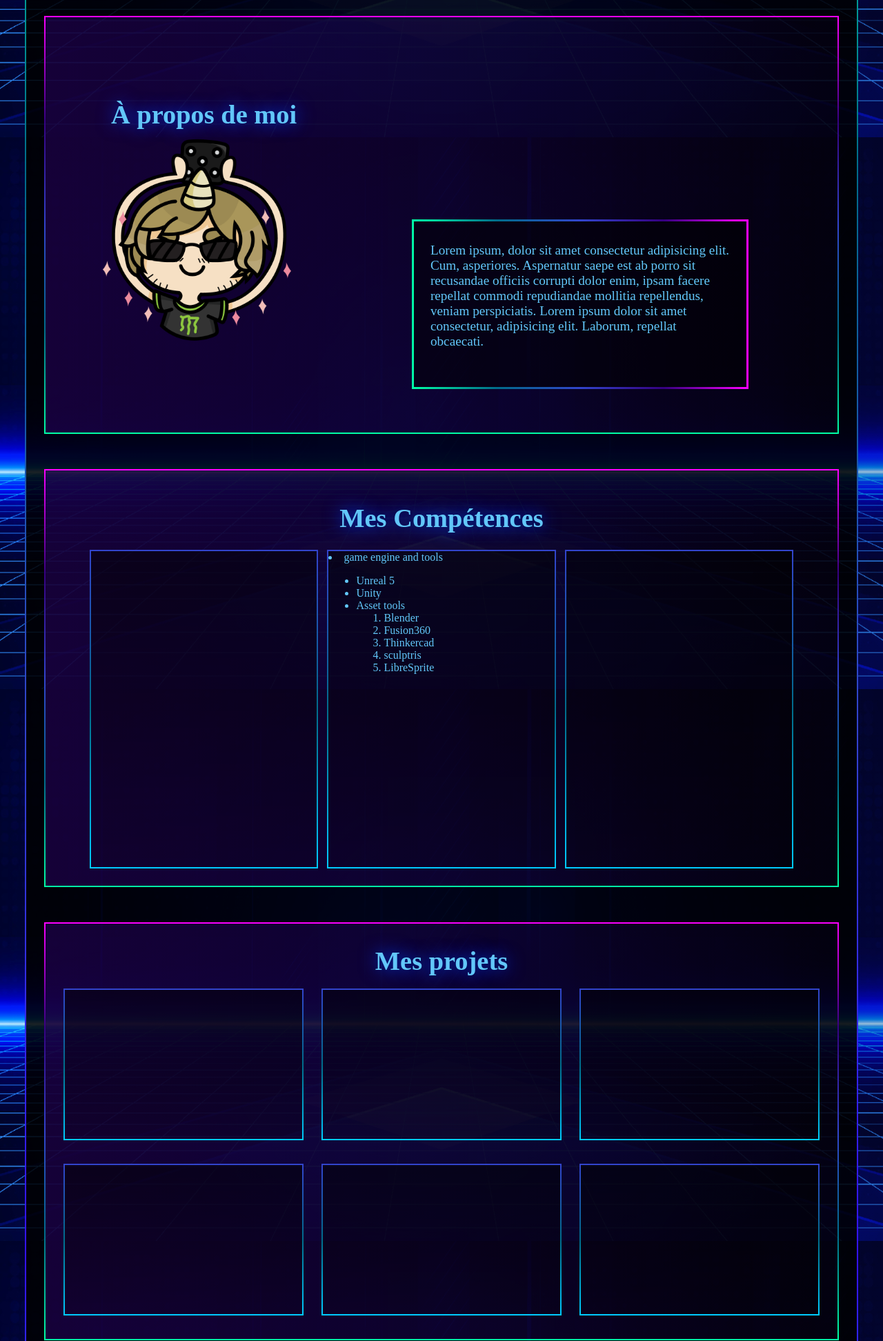
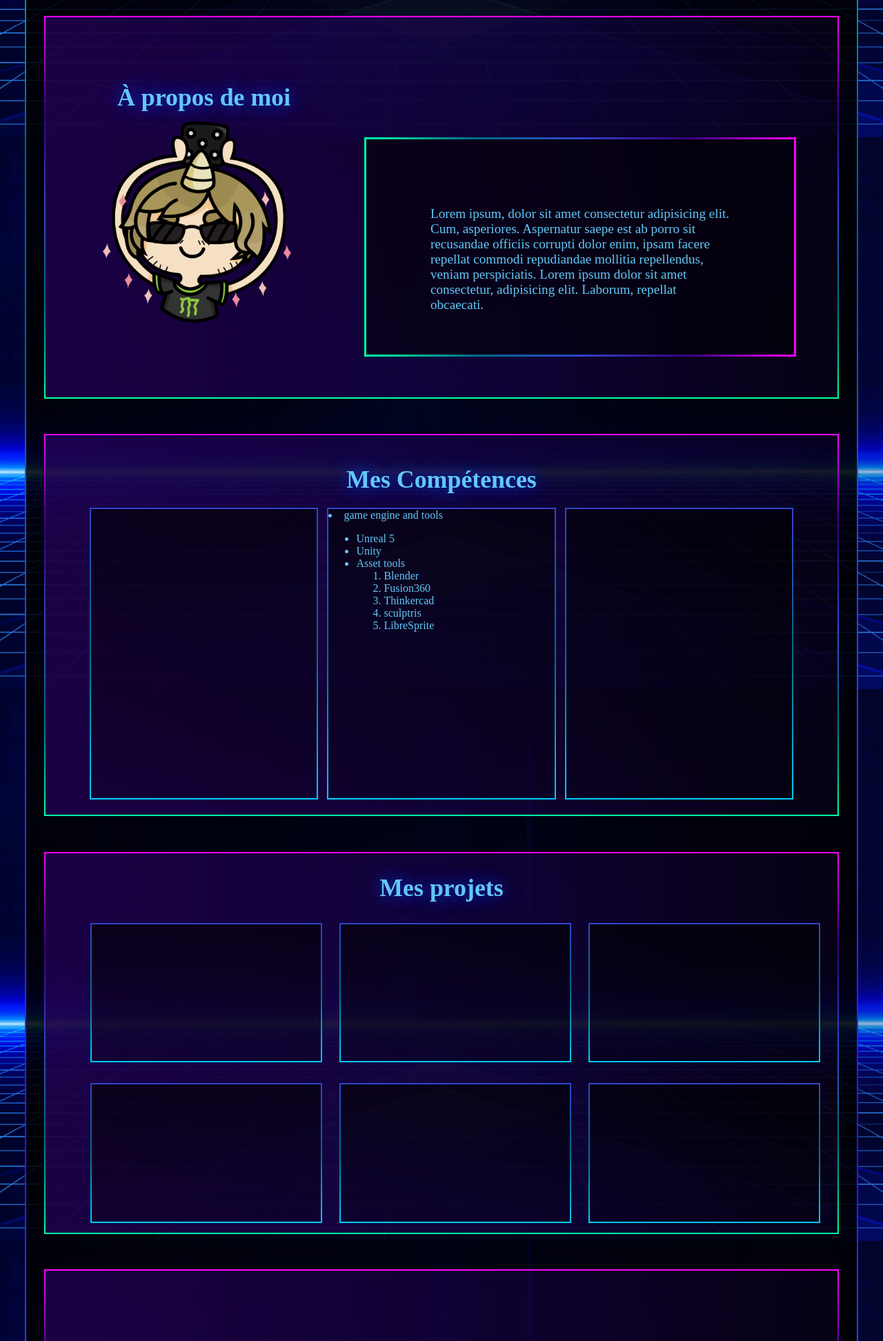
Before and after one commit to ALostOne/MonPremierTest, a plain HTML site: page index.html in a window 1280 px wide. Shown: the part 601-2545 px from the top of the page at 69% size. Drawn offline with Linux system fonts and the light colour scheme; a script that the page names is missing.

Commit message:
update 5

```diff
--- a/css/page.css
+++ b/css/page.css
@@ -24,27 +24,6 @@ body {
   background-repeat: repeat;
   background-size: 100% 100%;
   background-attachment: fixed;
-}
-a {
-  display: flex;
-  justify-content: center;
-  align-items: center;
-  text-decoration: none;
-  color: VAR(--CouleurTxt);
-  width: 100%;
-  height: 100%;
-}
-p {
-  font-size: 1.5vw;
-}
-img {
-  width: 15vw;
-  height: 15vw;
-}
-h1 {
-  text-shadow: 0 0 2vw var(--ShadowBlur);
-  font-size: 3vw;
-  font-family: Lucida Handwriting;
 }
 header {
   width: 100vw;
@@ -107,6 +86,25 @@ nav {
 h2 {
   max-width: fit-content;
   font-size: 1.49vw;
+}
+a {
+  display: flex;
+  justify-content: center;
+  align-items: center;
+  text-decoration: none;
+  color: VAR(--CouleurTxt);
+  width: 100%;
+  height: 100%;
+}
+
+img {
+  width: 15vw;
+  height: 15vw;
+}
+h1 {
+  text-shadow: 0 0 2vw var(--ShadowBlur);
+  font-size: 2.8vw;
+  font-family: Lucida Handwriting;
 }
 
 .all {
@@ -222,7 +220,6 @@ main {
 .ACharlie {
   opacity: 0;
   bottom: 6.4vw;
-
   animation: displayC var(--Temps) infinite;
   animation-timing-function: steps(1, jump-start);
 }
@@ -333,8 +330,8 @@ main {
 
   background-image: linear-gradient(
     to left,
-    rgb(53, 0, 128, 0.05),
-    rgb(53, 0, 128, 0.4)
+    rgb(53, 0, 128, 0.1),
+    rgb(53, 0, 128, 0.5)
   );
   margin: 2vw 0 2vw;
   display: flex;
@@ -342,8 +339,9 @@ main {
   align-content: space-around;
   flex-wrap: wrap;
   width: 100%;
-  height: 47vw;
+  height: 43vw;
 }
+
 .gaucheB {
   width: 35%;
   height: 100%;
@@ -363,7 +361,7 @@ main {
 .droiteB {
   margin-top: 10%;
   width: 60%;
-  height: 100%;
+  height: auto;
   display: flex;
   align-items: center;
   justify-content: center;
@@ -372,6 +370,7 @@ main {
   width: 25vw;
   height: 25vw;
 }
+
 .AboutMeBoxe {
   border-width: 0.3vw;
   border-style: solid;
@@ -390,10 +389,14 @@ main {
   display: flex;
   justify-content: center;
   align-items: center;
+  padding: 10%;
 }
 .inner-box {
   width: 90%;
   height: 90%;
+}
+p {
+  font-size: 1.5vw;
 }
 .CompetenceBoxe {
   display: flex;
@@ -413,7 +416,7 @@ main {
     1;
   background-color: rgb(0, 0, 0, 0.4);
 }
-#titre-Sections {
+.titre-Sections {
   display: flex;
   align-content: center;
   justify-content: center;
@@ -442,8 +445,8 @@ main {
   border-style: groove;
   background-image: linear-gradient(
     to top,
-    rgba(0, 0, 0, 0.15),
-    rgba(0, 0, 0, 0.5)
+    rgba(0, 0, 0, 0.2),
+    rgba(0, 0, 0, 0.6)
   );
 }
 .SectonD-bas {
@@ -454,7 +457,8 @@ main {
   width: 100%;
   height: 90%;
 }
-.DiviserCard {
+.small_card {
+  list-style-type: none;
   width: 30%;
   height: 40%;
   border: 0.2vw solid;
@@ -468,11 +472,17 @@ main {
   border-style: groove;
   background-image: linear-gradient(
     to top,
-    rgba(0, 0, 0, 0.15),
-    rgba(0, 0, 0, 0.5)
+    rgba(0, 0, 0, 0.25),
+    rgba(0, 0, 0, 0.6)
   );
 }
 footer {
+  background: linear-gradient(
+    to top,
+    rgba(0, 0, 50, 1),
+    rgba(0, 0, 50, 1),
+    rgba(0, 0, 0, 0.6)
+  );
   width: 100%;
-  height: 15%;
+  height: 10vw;
 }
--- a/index.html
+++ b/index.html
@@ -4,6 +4,7 @@
         <link href="css/page.css" rel="stylesheet">
         <link href="css/style.css" rel="stylesheet">
         <script src="js/general.js"></script>
+        <script src="https://kit.fontawesome.com/6a81225404.js" crossorigin="anonymous"></script>
 
     </head>
 
@@ -21,20 +22,21 @@
       <!--  <sidebar>
         </sidebar>-->
         <main>
-            <div class="SectionA"id="intro">
+            <section class="SectionA">
                 <div class="IconBox">
                     <img src="steam_avatar_karine1_-_Copie-1.png">
                 </div>
-                <div class="Mon-Nom"><h1>Simon Harvey Boissé</h1> </div>
+                <div class="Mon-Nom"><h1>Perdu</h1> </div>
                 <div class="Content-animation">
                     <div class="test-animationA animation">
                         <div class="Headline"><H2 class="Afixe">Je suis ...</H2></div>
                         <div class="fitall"><h2 class="AALPHA all">quelqu'un créatif</h2>
                             <h2 class="ABravo all">quelqu'un passionné .</h2>
-                            <h2 class="ACharlie all">un programeur WEB</h2> </div>
+                            <h2 class="ACharlie all">un programeur WEB</h2>
+                        </div>
                     </div>
                 </div>
-            </div>
+            </section>
             <section class="Sections"id="moi">
                 <div class="gaucheB"><H1 class="titre-sectionB">À propos de moi</H1>
                     <img class="bas" src="perdu_sunglasses.png"></div>
@@ -48,8 +50,8 @@
                 </div>
 
             </section>
-            <section class="Sections"id="competence">
-                <div id="titre-Sections"><H1>Mes Compétences</H1></div>
+            <section class="Sections" id="competence">
+                <div class="titre-Sections"><H1>Mes Compétences</H1></div>
                 <div class="Diviser">
                     <div class="IndividualCBoxe"></div>
                 </div>
@@ -76,15 +78,15 @@
                 </div>
             </section>
             <section class="Sections"id="projets">
-                <div id="titre-Sections"><H1>Mes projets</H1></div>
-                <div class="SectonD-bas">
-                    <div class="DiviserCard"></div>
-                    <div class="DiviserCard"></div>
-                    <div class="DiviserCard"></div>
-                    <div class="DiviserCard"></div>
-                    <div class="DiviserCard"></div>
-                    <div class="DiviserCard"></div>
-                </div>
+                <div class="titre-Sections"><H1>Mes projets</H1></div>
+                <ul class="SectonD-bas">
+                    <li class="small_card"></li>
+                    <li class="small_card"></li>
+                    <li class="small_card"></li>
+                    <li class="small_card"></li>
+                    <li class="small_card"></li>
+                    <li class="small_card"></li>
+                </ul>
             </section>
             <section class="Sections" id="Contact">
 
@@ -94,6 +96,18 @@
       <!--  <sidebar>
         </sidebar>-->
 
-        <footer></footer>
+        <footer>
+            <a href="https://www.vecteezy.com/"> Background art : Vecteezy.com</a>
+        </footer>
     </body>
 </html>
+<!--
+
+<i class="fa-light fa-bars"></i> (menu burger closed)
+<i class="fa-thin fa-tally-4"></i> (menu burger open)**
+<i class="fa-brands fa-discord"></i>
+<i class="fa-light fa-code"></i> (icon pour html)
+<i class="fa-light fa-brackets-curly"></i>
+<i class="fa-brands fa-github"></i>
+
+-->
```
Also changed, not shown: css/OrderCSS.txt (added), css/note.txt.
